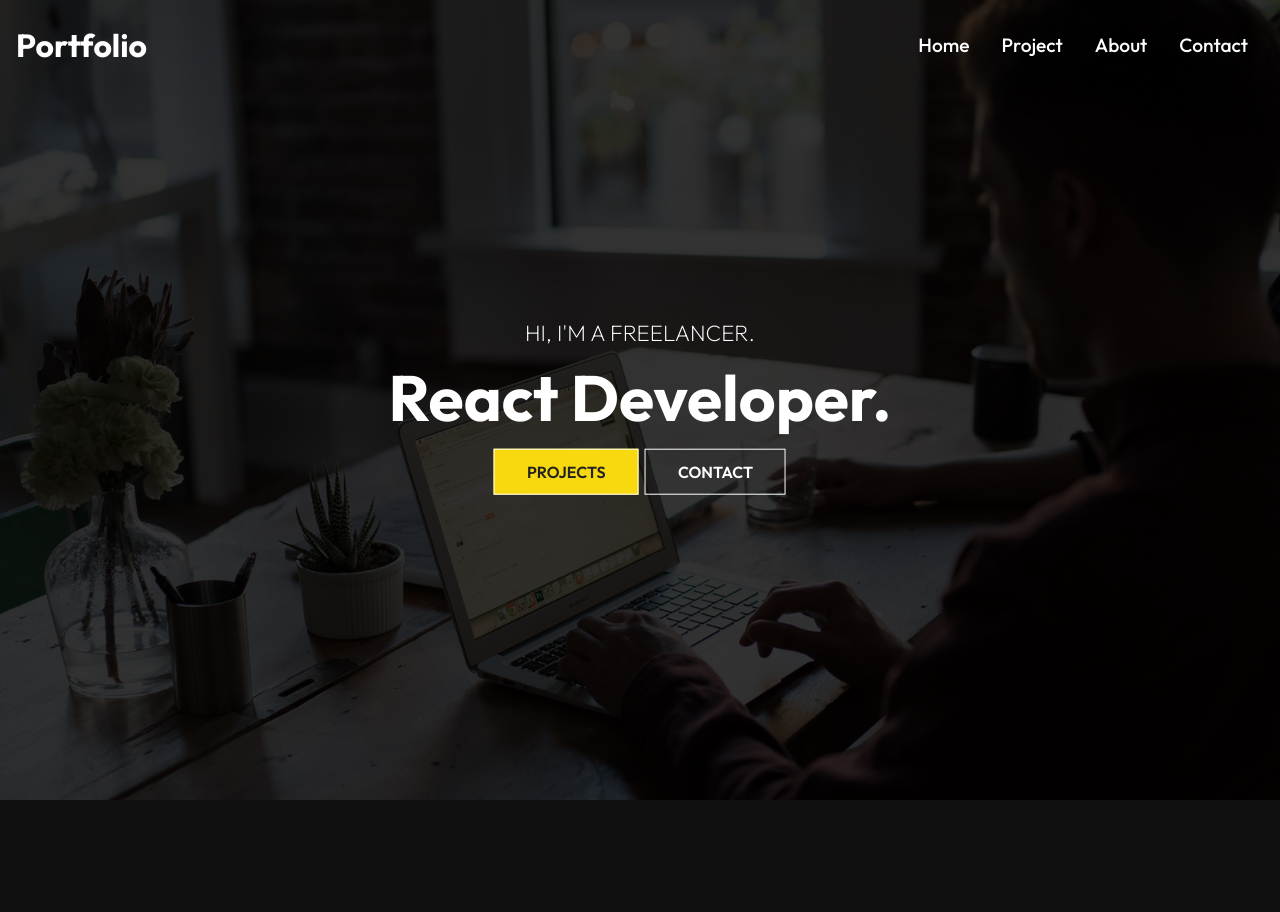
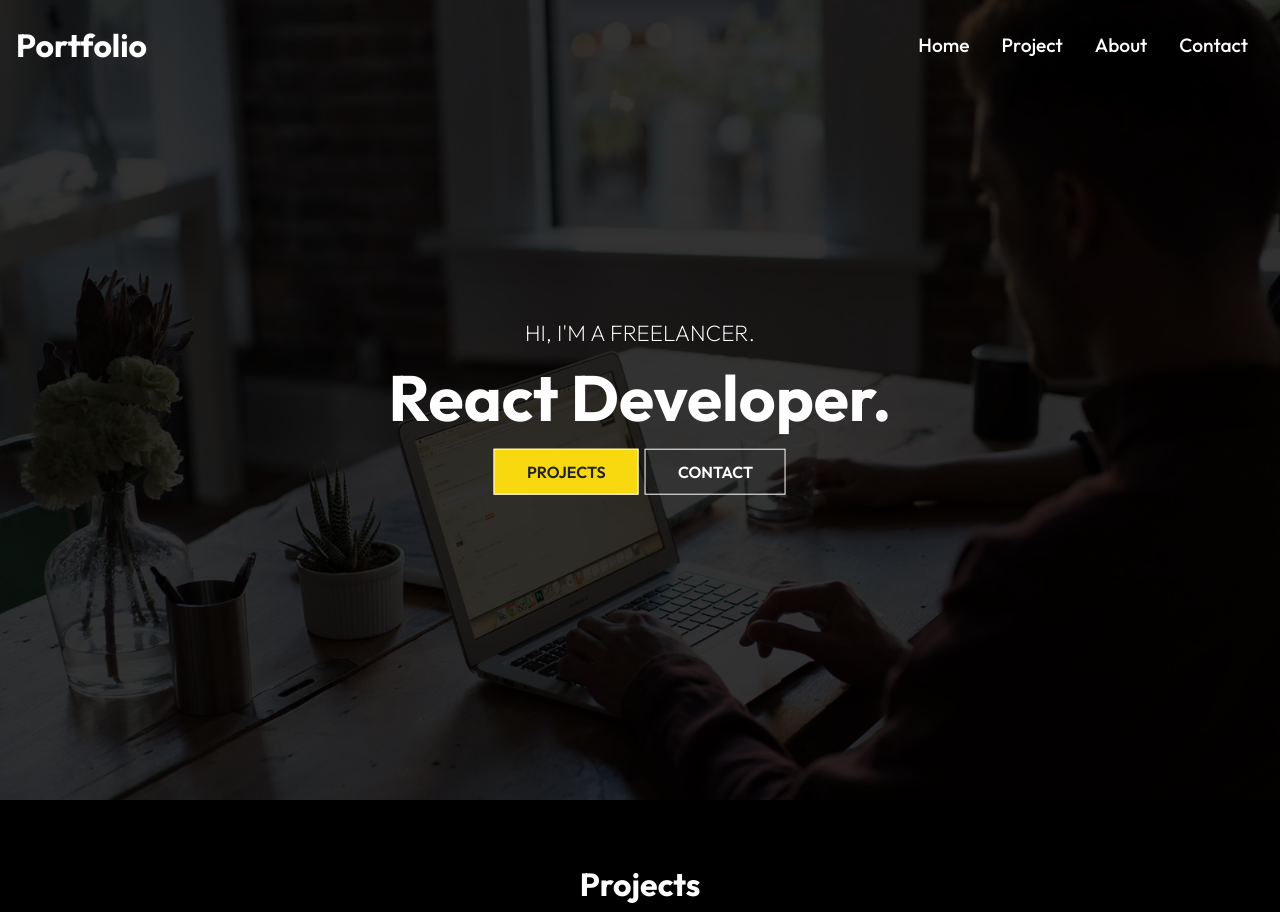
Before and after one commit to yeabtsega45/My-Portfolio, a React (Create React App) app: page / in a window 1280 px wide. Shown: the top 912 px of the page. Built offline with nearby package versions, Linux system fonts and the light colour scheme.

Commit message:
importing the work component on the home page

```diff
--- a/src/Routes/Home.js
+++ b/src/Routes/Home.js
@@ -2,12 +2,14 @@ import React from "react";
 import Navbar from "../Components/Navbar";
 import HeroImg from "../Components/HeroImg";
 import Footer from "../Components/Footer";
+import Work from "../Components/Work";
 
 function Home() {
   return (
     <div>
       <Navbar />
       <HeroImg />
+      <Work />
       <Footer />
     </div>
   );
```
